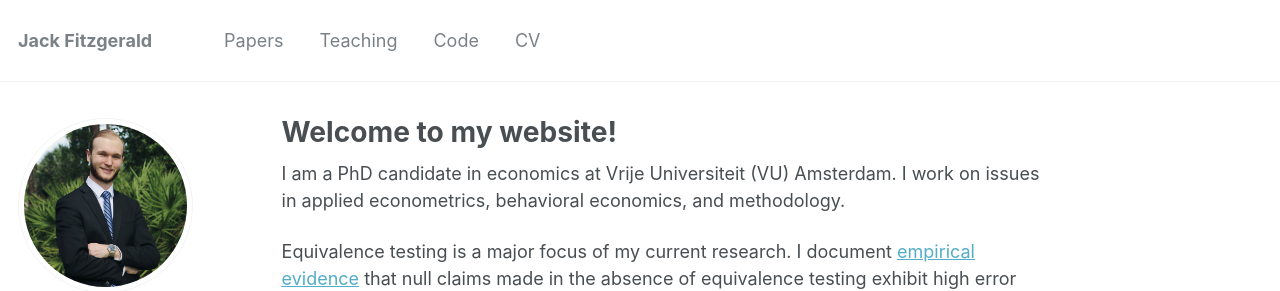
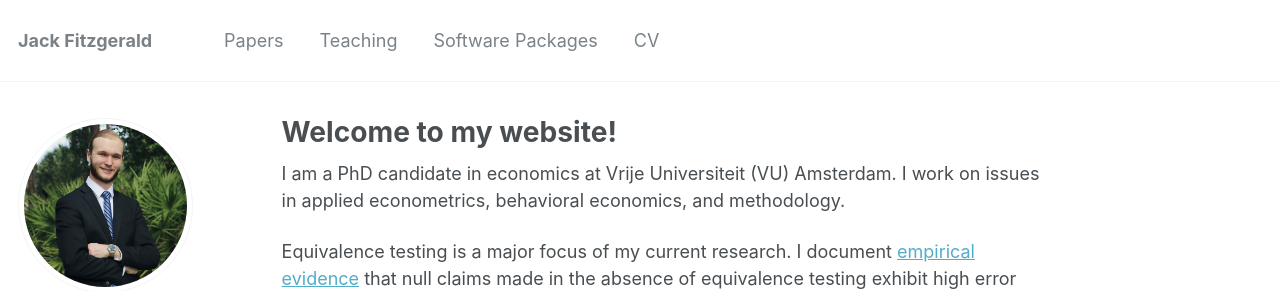
Before and after one commit to jack-fitzgerald/jack-fitzgerald.github.io, a Jekyll site: the page built from _pages/about.md, in a window 1280 px wide and 929 px high. Shown: the top 291 px of the window. Built offline with Jekyll 4.4.1, drawn with Linux system fonts in a browser that asks for light colours; some web fonts are replaced.

Commit message:
Update navigation.yml

```diff
--- a/_data/navigation.yml
+++ b/_data/navigation.yml
@@ -6,8 +6,8 @@ main:
   - title: "Teaching"
     url: /teaching/
 
-  - title: "Code"
-    url: /code/
+  - title: "Software Packages"
+    url: /packages/
 
   - title: "CV"
     url: /files/jack_fitzgerald_cv.pdf
```
